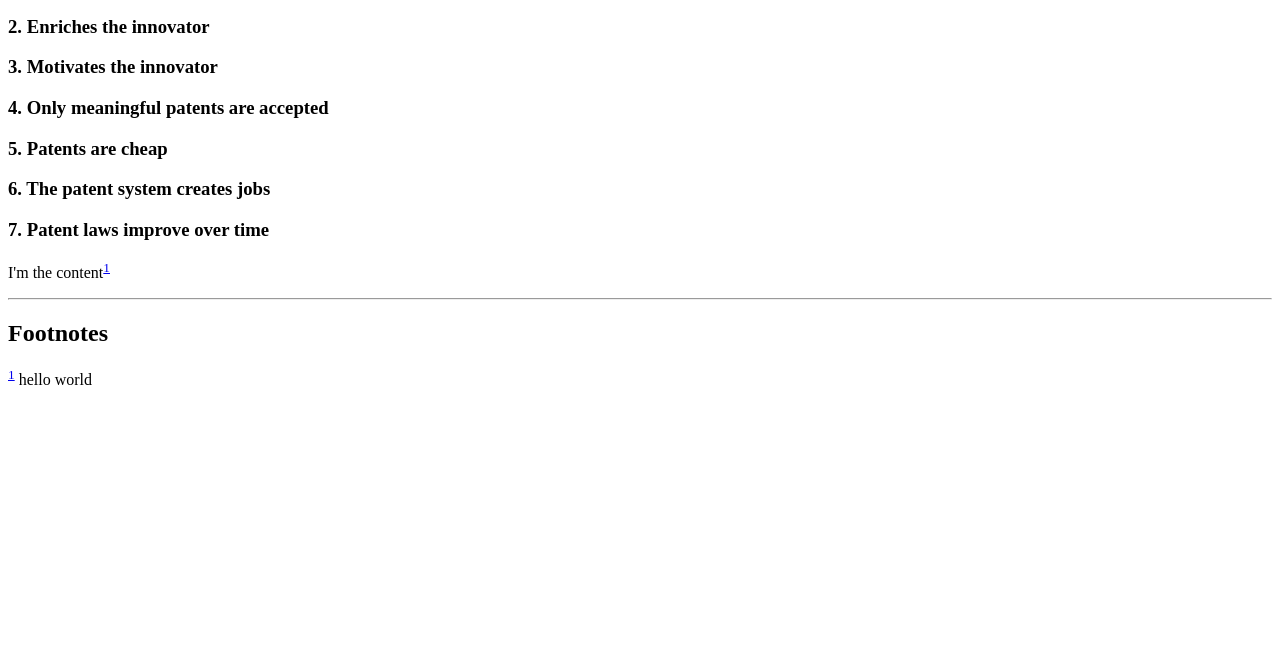
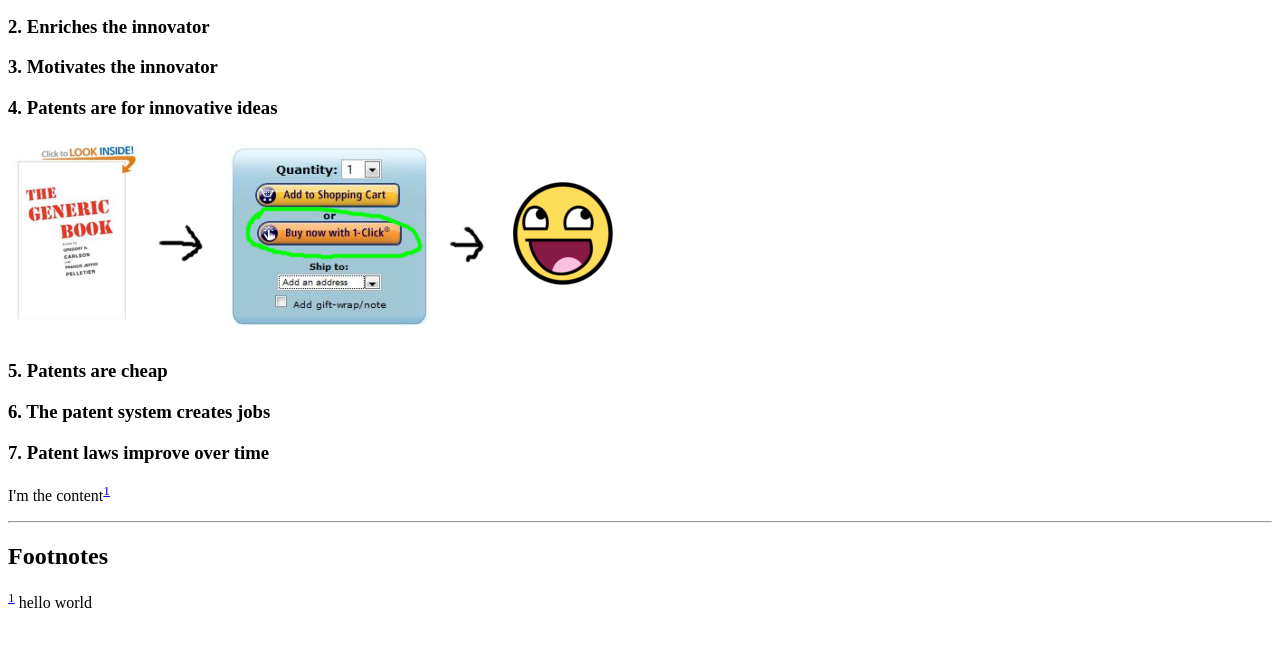
Before and after one commit to propatents/propatents.github.io, a plain HTML site: page index.html in a window 1280 px wide. Shown: the part 105-752 px from the top of the page. Drawn offline with Linux system fonts and the light colour scheme.

Commit message:
Add one click buy image

```diff
--- a/index.html
+++ b/index.html
@@ -14,7 +14,11 @@
 
 <h3>3. Motivates the innovator</h3>
 
-<h3>4. Only meaningful patents are accepted</h3>
+<h3>4. Patents are for innovative ideas</h3>
+
+<p>
+	<img src="img/one-click-buy.png" alt="the secret of one click buy"/>
+</p>
 
 <h3>5. Patents are cheap</h3>
 
```
Also changed, not shown: img/one-click-buy.png (added).
